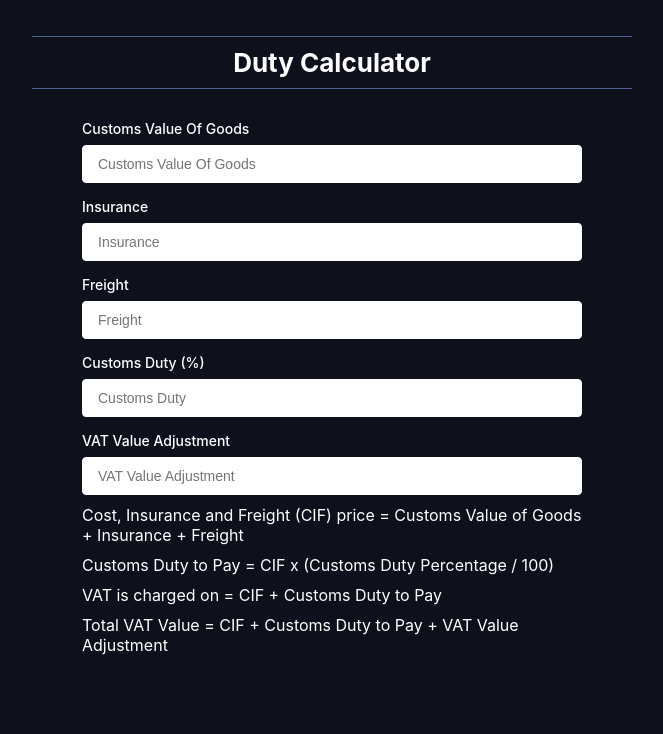
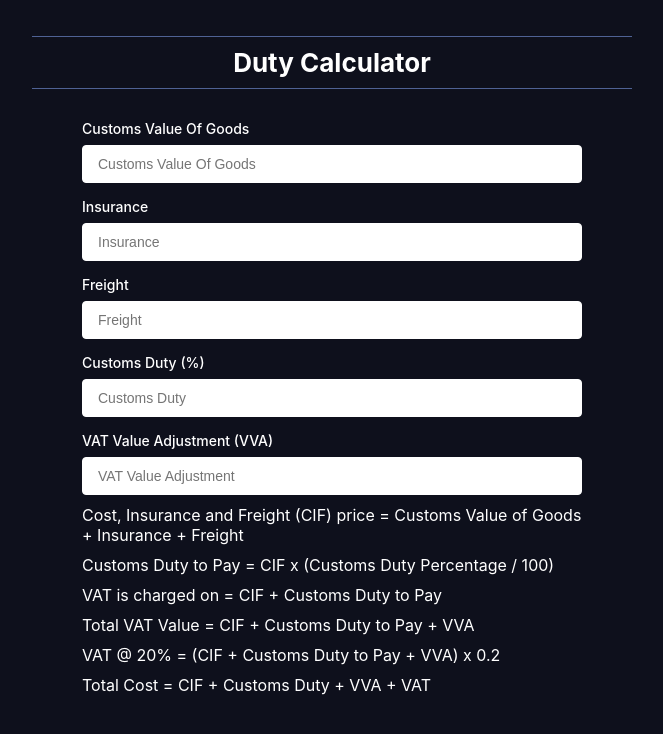
Before and after one commit to WaterlessPiano2/Duty, a React (Create React App) app: page / in a window 1280 px wide. Shown: the top 734 px of the page, without its empty margins (308-971 px from the left). Built offline with nearby package versions, Linux system fonts and the light colour scheme.

Commit message:
Added more calculations

```diff
--- a/src/calc.tsx
+++ b/src/calc.tsx
@@ -68,7 +68,55 @@ export default function Calculator(): JSX.Element {
         Number(VATValueAdjustment)
       }`;
     } else {
-      return "CIF + Customs Duty to Pay + VAT Value Adjustment";
+      return "CIF + Customs Duty to Pay + VVA";
+    }
+  };
+  const calculateVAT = (): string => {
+    if (
+      Insurance &&
+      CustomsValueOfGoods &&
+      Freight &&
+      CustomsDuty &&
+      VATValueAdjustment
+    ) {
+      return ` £${
+        (Number(Insurance) +
+          Number(CustomsValueOfGoods) +
+          Number(Freight) +
+          (Number(Insurance) + Number(CustomsValueOfGoods) + Number(Freight)) *
+            (CustomsDuty / 100) +
+          Number(VATValueAdjustment)) *
+        0.2
+      }`;
+    } else {
+      return "(CIF + Customs Duty to Pay + VVA) x 0.2";
+    }
+  };
+  const calculateTotalCost = (): string => {
+    if (
+      Insurance &&
+      CustomsValueOfGoods &&
+      Freight &&
+      CustomsDuty &&
+      VATValueAdjustment
+    ) {
+      return ` £${
+        (Number(Insurance) +
+          Number(CustomsValueOfGoods) +
+          Number(Freight) +
+          (Number(Insurance) + Number(CustomsValueOfGoods) + Number(Freight)) *
+            (CustomsDuty / 100) +
+          Number(VATValueAdjustment)) *
+          0.2 +
+        (Number(Insurance) +
+          Number(CustomsValueOfGoods) +
+          Number(Freight) +
+          (Number(Insurance) + Number(CustomsValueOfGoods) + Number(Freight)) *
+            (CustomsDuty / 100) +
+          Number(VATValueAdjustment))
+      }`;
+    } else {
+      return "CIF + Customs Duty + VVA + VAT ";
     }
   };
   const showCustomsValueOfGoods = (): string => {
@@ -133,7 +181,7 @@ export default function Calculator(): JSX.Element {
           name="CustomsDuty"
           ref={register({ required: true, max: 9999999, min: 0, maxLength: 8 })}
         />
-        <label htmlFor="VATValueAdjustment">VAT Value Adjustment</label>
+        <label htmlFor="VATValueAdjustment">VAT Value Adjustment (VVA)</label>
         <input
           type="number"
           id="VATValueAdjustment"
@@ -156,6 +204,8 @@ export default function Calculator(): JSX.Element {
           <div className="result">
             Total VAT Value = {calculateTotalVATValue()}
           </div>
+          <div className="result">VAT @ 20% = {calculateVAT()}</div>
+          <div className="result">Total Cost = {calculateTotalCost()}</div>
         </div>
       </form>
     </>
```
